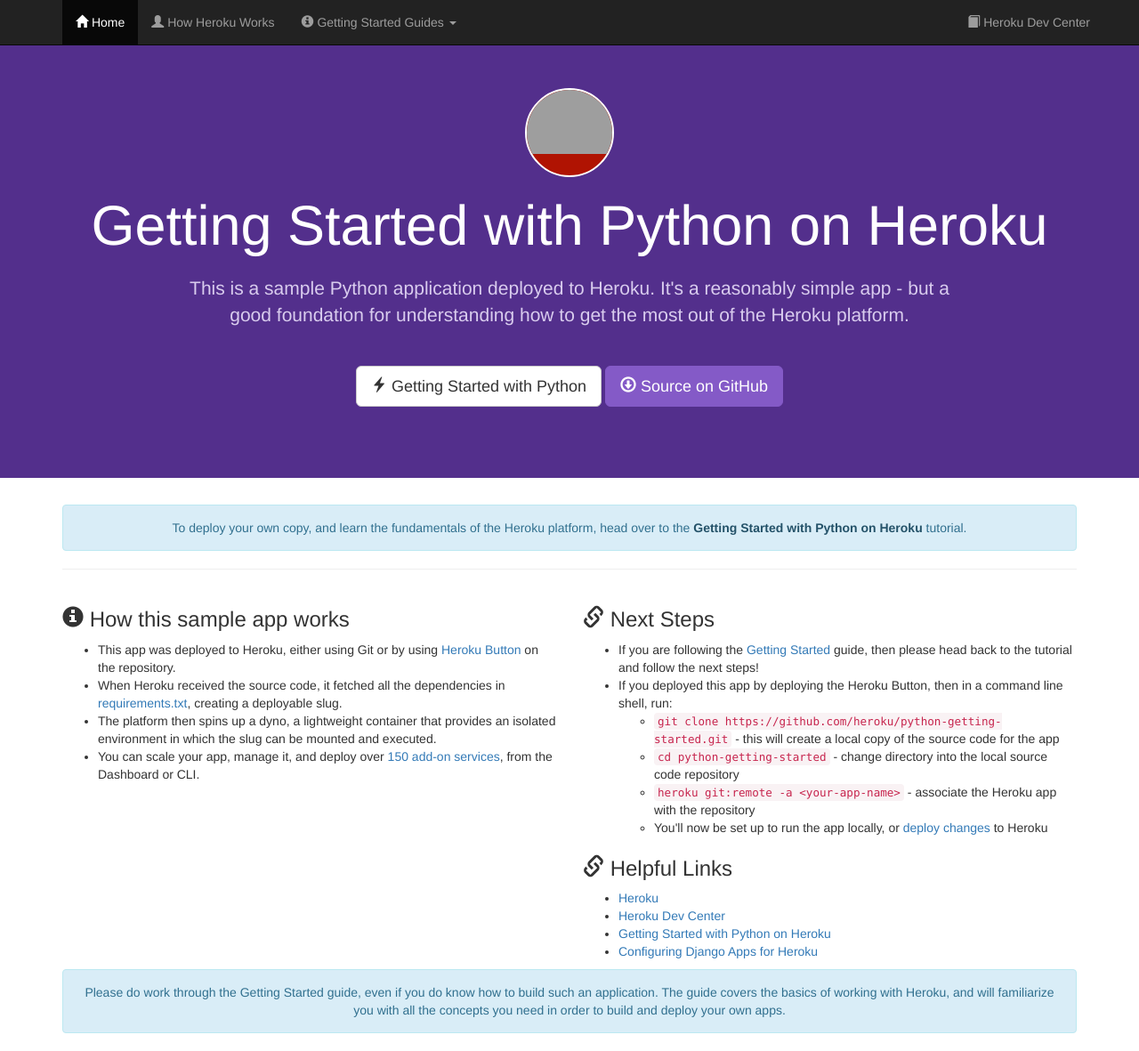
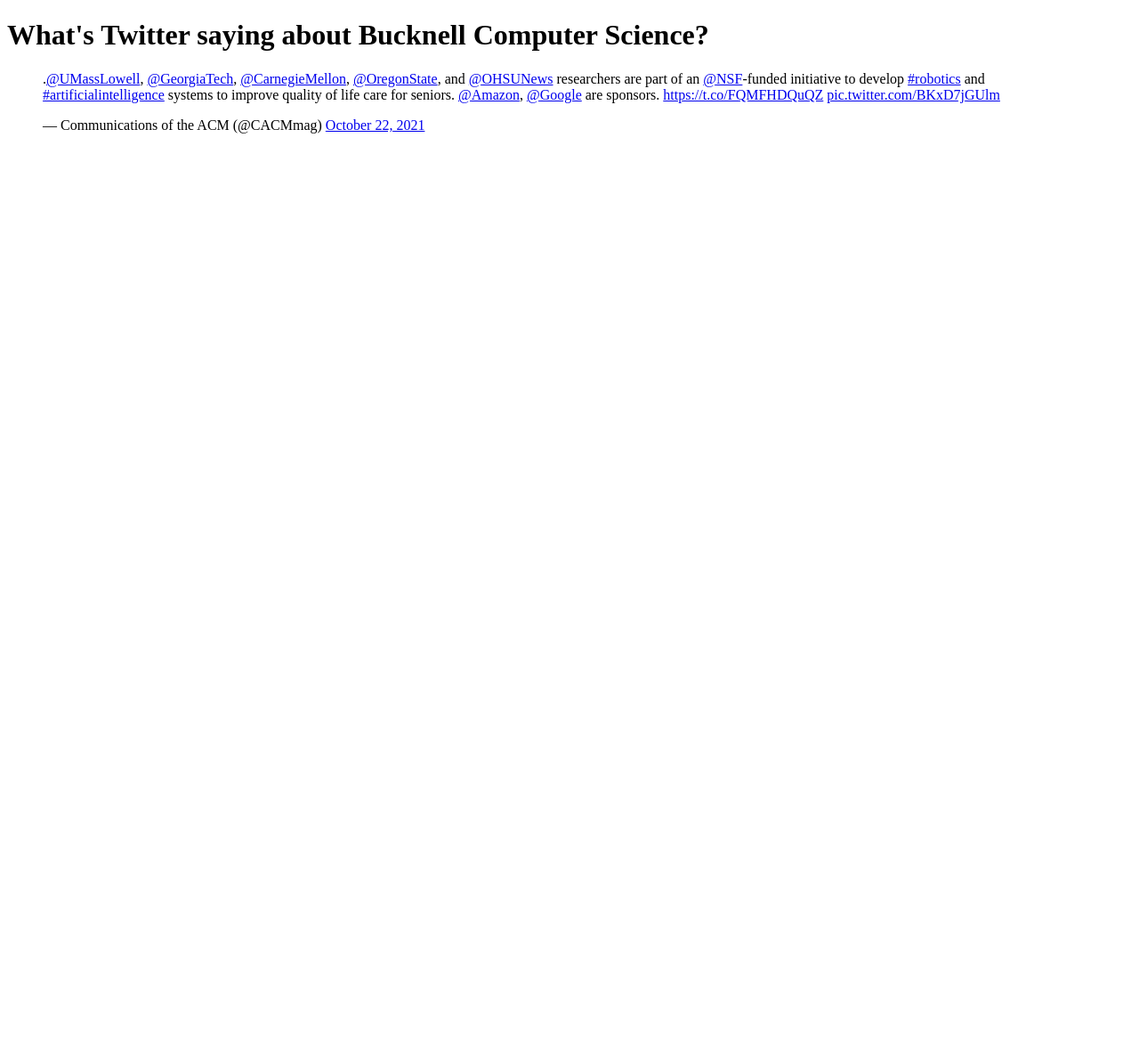
Before and after one commit to beatrice-casey/twitterdisplay, a Django app: page / in a window 1280 px wide. Shown: the whole page at 89% size. After the commit the page ends 150 px from the top, so only its background shows below. Run offline with Django 3.2, Linux system fonts and the light colour scheme; some libraries are stand-ins or nearby versions; grey boxes are pictures that could not be loaded.

Commit message:
update index.html to show views func

```diff
--- a/hello/templates/index.html
+++ b/hello/templates/index.html
@@ -1,58 +1,28 @@
-{% extends "base.html" %}
+<!DOCTYPE html>
+<html>
+<head>
 {% load static %}
 
-{% block content %}
+<link rel="stylesheet" type="text/css" href="{% static 'hello/style.css' %}">
 
-<div class="jumbotron text-center">
-  <div class="container">
-    <a href="/" class="lang-logo">
-      <img src="{% static 'lang-logo.png'%}">
-    </a>
-    <h1>Getting Started with Python on Heroku</h1>
-    <p>This is a sample Python application deployed to Heroku. It's a reasonably simple app - but a good foundation for understanding how to get the most out of the Heroku platform.</p>
-    <a type="button" class="btn btn-lg btn-default" href="https://devcenter.heroku.com/articles/getting-started-with-python"><span class="glyphicon glyphicon-flash"></span> Getting Started with Python</a>
-    <a type="button" class="btn btn-lg btn-primary" href="https://github.com/heroku/python-getting-started"><span class="glyphicon glyphicon-download"></span> Source on GitHub</a>
-  </div>
+<h1 class="topnav"> What's Twitter saying about Bucknell Computer Science? </h1>
+
+<div>
+  <blockquote class="twitter-tweet"><p lang="en" dir="ltr">.<a href="https://twitter.com/UMassLowell?ref_src=twsrc%5Etfw">@UMassLowell</a>, <a href="https://twitter.com/GeorgiaTech?ref_src=twsrc%5Etfw">@GeorgiaTech</a>, <a href="https://twitter.com/CarnegieMellon?ref_src=twsrc%5Etfw">@CarnegieMellon</a>, <a href="https://twitter.com/OregonState?ref_src=twsrc%5Etfw">@OregonState</a>, and <a href="https://twitter.com/OHSUNews?ref_src=twsrc%5Etfw">@OHSUNews</a> researchers are part of an <a href="https://twitter.com/NSF?ref_src=twsrc%5Etfw">@NSF</a>-funded initiative to develop <a href="https://twitter.com/hashtag/robotics?src=hash&amp;ref_src=twsrc%5Etfw">#robotics</a> and <a href="https://twitter.com/hashtag/artificialintelligence?src=hash&amp;ref_src=twsrc%5Etfw">#artificialintelligence</a> systems to improve quality of life care for seniors. <a href="https://twitter.com/amazon?ref_src=twsrc%5Etfw">@Amazon</a>, <a href="https://twitter.com/Google?ref_src=twsrc%5Etfw">@Google</a> are sponsors. <a href="https://t.co/FQMFHDQuQZ">https://t.co/FQMFHDQuQZ</a> <a href="https://t.co/BKxD7jGUlm">pic.twitter.com/BKxD7jGUlm</a></p>&mdash; Communications of the ACM (@CACMmag) <a href="https://twitter.com/CACMmag/status/1451569337765085197?ref_src=twsrc%5Etfw">October 22, 2021</a></blockquote><script async src="https://platform.twitter.com/widgets.js" charset="utf-8"></script>
 </div>
-<div class="container">
-  <div class="alert alert-info text-center" role="alert">
-    To deploy your own copy, and learn the fundamentals of the Heroku platform, head over to the <a href="https://devcenter.heroku.com/articles/getting-started-with-python" class="alert-link">Getting Started with Python on Heroku</a> tutorial.
-  </div>
-  <hr>
-  <div class="row">
-    <div class="col-md-6">
-      <h3><span class="glyphicon glyphicon-info-sign"></span> How this sample app works</h3>
-      <ul>
-        <li>This app was deployed to Heroku, either using Git or by using <a href="https://github.com/heroku/python-getting-started">Heroku Button</a> on the repository.</li>
 
-        <li>When Heroku received the source code, it fetched all the dependencies in <a href="https://github.com/heroku/python-getting-started/blob/main/requirements.txt">requirements.txt</a>, creating a deployable slug.</li>
-        <li>The platform then spins up a dyno, a lightweight container that provides an isolated environment in which the slug can be mounted and executed.</li>
-        <li>You can scale your app, manage it, and deploy over <a href="https://addons.heroku.com/">150 add-on services</a>, from the Dashboard or CLI.</li>
-      </ul>
-    </div>
-    <div class="col-md-6">
-      <h3><span class="glyphicon glyphicon-link"></span> Next Steps</h3>
-      <ul>
-        <li>If you are following the <a href="https://devcenter.heroku.com/articles/getting-started-with-python">Getting Started</a> guide, then please head back to the tutorial and follow the next steps!</li>
-        <li>If you deployed this app by deploying the Heroku Button, then in a command line shell, run:</li>
-        <ul>
-          <li><code>git clone https://github.com/heroku/python-getting-started.git</code> - this will create a local copy of the source code for the app</li>
-          <li><code>cd python-getting-started</code> - change directory into the local source code repository</li>
-          <li><code>heroku git:remote -a &lt;your-app-name></code> - associate the Heroku app with the repository</li>
-          <li>You'll now be set up to run the app locally, or <a href="https://devcenter.heroku.com/articles/getting-started-with-python#push-local-changes">deploy changes</a> to Heroku</li>
-        </ul>
-      </ul>
-      <h3><span class="glyphicon glyphicon-link"></span> Helpful Links</h3>
-      <ul>
-        <li><a href="https://www.heroku.com/home">Heroku</a></li>
-        <li><a href="https://devcenter.heroku.com/">Heroku Dev Center</a></li>
-        <li><a href="https://devcenter.heroku.com/articles/getting-started-with-python">Getting Started with Python on Heroku</a></li>
-        <li><a href="https://devcenter.heroku.com/articles/django-app-configuration">Configuring Django Apps for Heroku</a></li>
-      </ul>
-    </div>
-  </div> <!-- row -->
-   <div class="alert alert-info text-center" role="alert">
-    Please do work through the Getting Started guide, even if you do know how to build such an application.  The guide covers the basics of working with Heroku, and will familiarize you with all the concepts you need in order to build and deploy your own apps.
-  </div>
+<div style="align-content: center;">
 </div>
-{% endblock %}
+
+<div>
+  {% for data in dataset %}
+  {% autoescape off %}
+  {{data.html}}
+  {% endautoescape %}
+
+
+  {% endfor %}
+
+</div>
+</body>
+</html>
```
